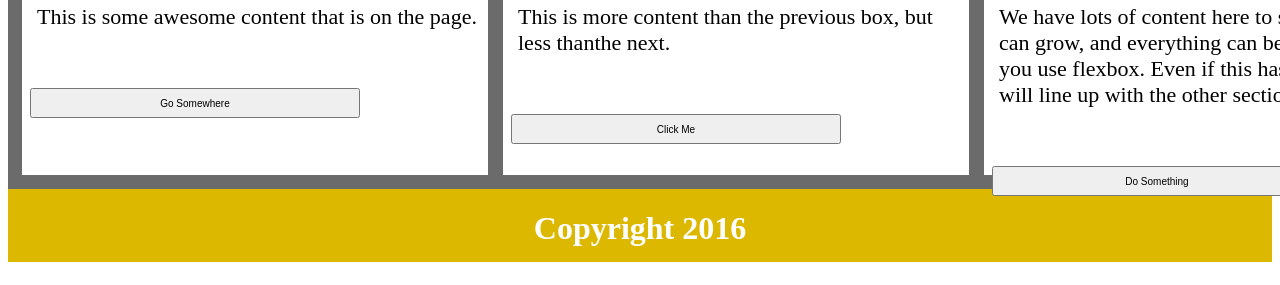
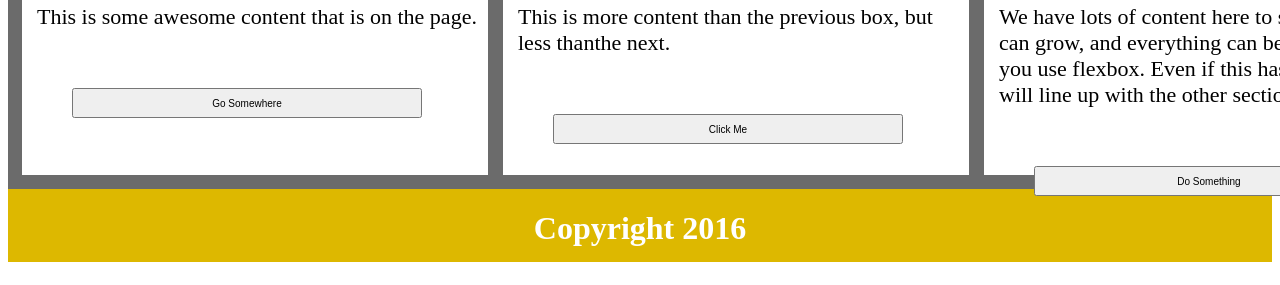
Before and after one commit to donik10/work1, a plain HTML site: page index.html in a window 1280 px wide. Shown: the part 515-800 px from the top of the page. Drawn offline with Linux system fonts and the light colour scheme.

Commit message:
Add files via upload

```diff
--- a/style.css
+++ b/style.css
@@ -1,9 +1,9 @@
 .button{
-color: rgb(215, 165, 3);
-width: 350px;
-text-align: center;
-height: 30px;
-padding: 2px 5px 2px 5px;
+    color: rgb(215, 165, 3);
+    width: 350px;
+    text-align: center;
+    height: 30px;
+    padding: 2px 5px 2px 5px;
 }
 .box1{
     background-color: rgb(221, 184, 0);
@@ -18,6 +18,7 @@ padding: 2px 5px 2px 5px;
     background-color: rgb(163, 163, 163);
     padding: 3px 5px 3px 5px;
     display: flex;
+    text-align: center;
 }
 .box11{
     background-color: white;
@@ -39,8 +40,8 @@ padding: 2px 5px 2px 5px;
     font-size: 22px;
 }
 .button1{
-    width: 330px;
-    margin: 0px 8px 8px 8px;
+    width: 350px;
+    margin: 0px 50px 8px 50px;
     height: 30px;
     font-size: 10px;
 }
```
